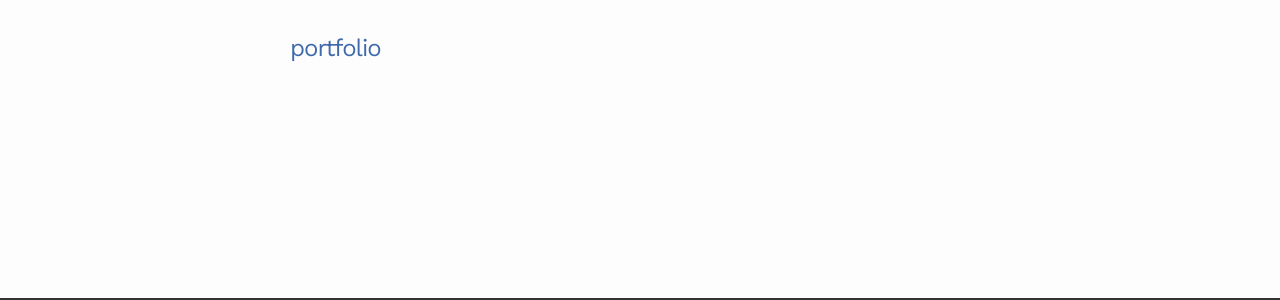
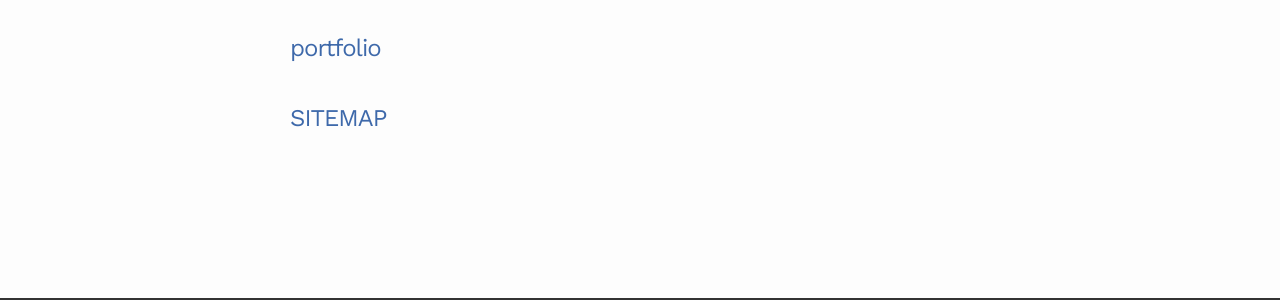
Before and after one commit to ericmoe/ericmoe.github.io, a Jekyll site: the page built from sitemap.md, in a window 1280 px wide. Shown: the part 572-872 px from the top of the page. Built offline with Jekyll 4.4.1, drawn with Linux system fonts in a browser that asks for light colours; nearby versions of some CDN libraries.

Commit message:
page.url

```diff
--- a/sitemap.md
+++ b/sitemap.md
@@ -7,7 +7,7 @@ description:
 
 <ul class="post-list">
 {% for page in site.pages %}
-    {% unless page.name == "sitemap.md" %}
+    {% unless page.url == "sitemap.md" %}
         <!-- initial for loop content goes here-->
     <li>
         <h2><a class="poem-title" href="{{ page.url | prepend: site.baseurl }}">{{ page.title }}</a></h2>
```
